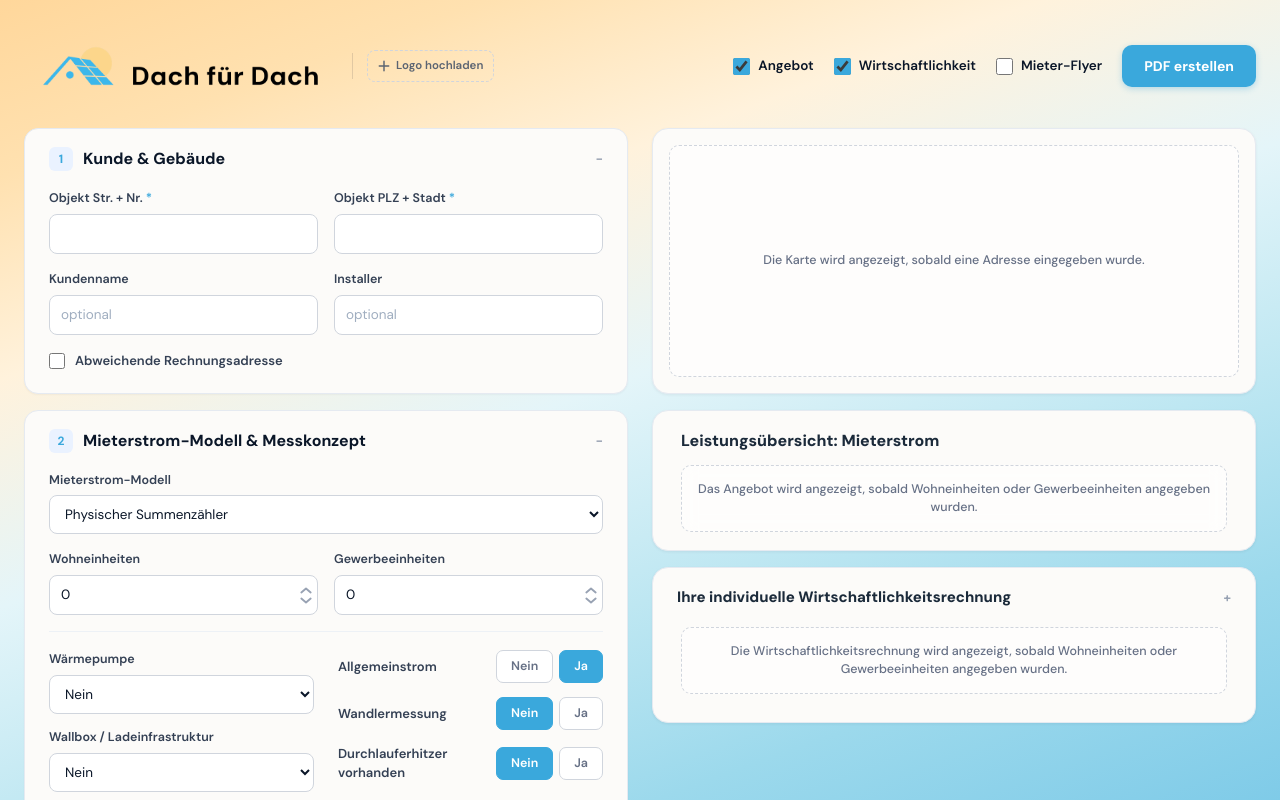
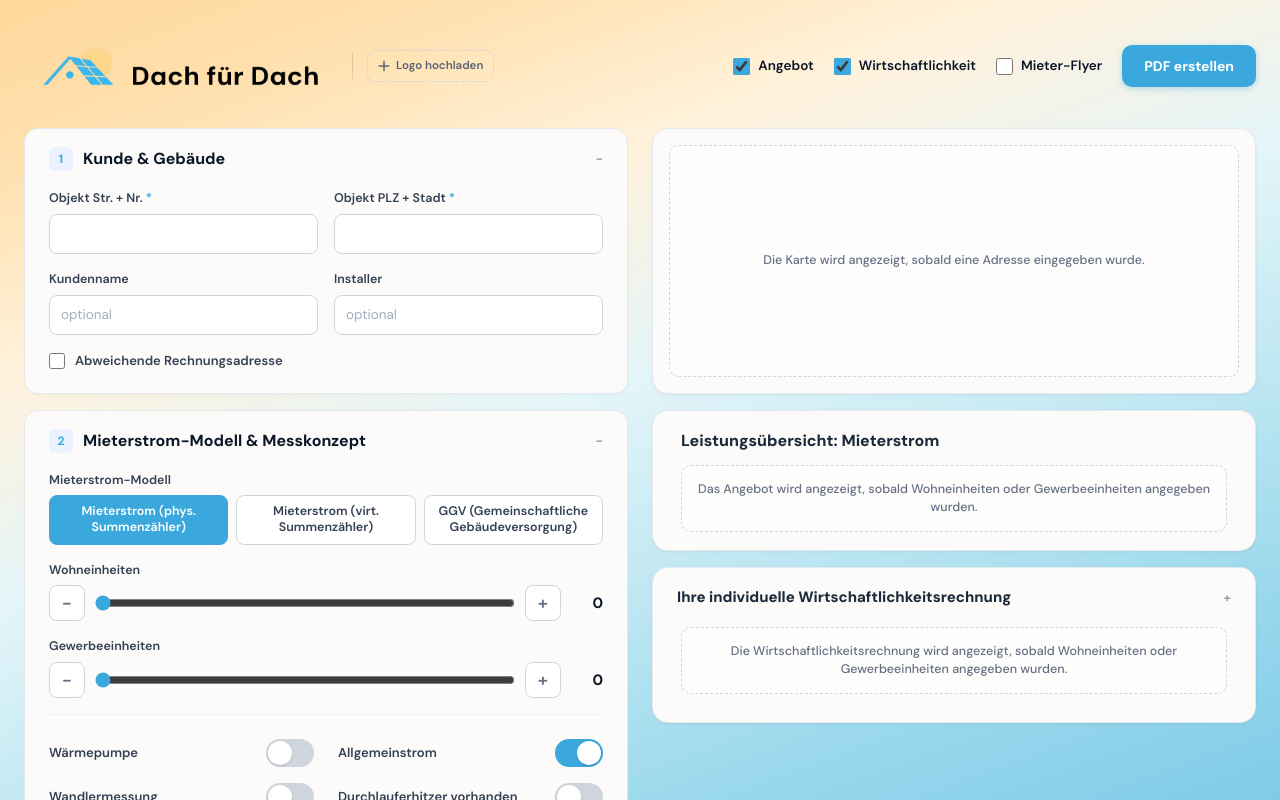
Before and after one commit to Dach-fur-Dach/InstallerTool-Angebot-und-Wirtschaftlichkeitsrechnung, a Next.js app: page / in a window 1280 px wide. Shown: the top 800 px of the page. Built offline with nearby package versions, Linux system fonts and the light colour scheme.

Commit message:
Mieterstrom box: model buttons, unit sliders, one-tap switches, Wallbox count slider

```diff
--- a/components/form/MieterstromModelBox.tsx
+++ b/components/form/MieterstromModelBox.tsx
@@ -2,17 +2,18 @@
 
 import { Collapse } from "@/components/ui/Collapse";
 import { CollapsibleBox } from "@/components/ui/CollapsibleBox";
-import { FieldLabel, NumberInput, SelectInput, YesNoToggle } from "@/components/ui/Field";
+import { ButtonGroup, FieldLabel, NumberInput, SelectInput, SliderField, SwitchRow } from "@/components/ui/Field";
 import { ChevronIcon, DiagramIcon, WarningIcon } from "@/components/ui/Icons";
 import type { MieterstromCalculator } from "@/hooks/useMieterstromCalculator";
 import { MesskonzeptDiagram } from "@/components/form/MesskonzeptDiagram";
-import type { MieterstromModell } from "@/lib/calculator";
 
 export function MieterstromModelBox({ calc }: { calc: MieterstromCalculator }) {
   const {
     form,
     onNum,
     onText,
+    setNum,
+    setWaermepumpe,
     setMieterstromModell,
     setBool,
     box2Open,
@@ -29,74 +30,81 @@ export function MieterstromModelBox({ calc }: { calc: MieterstromCalculator }) {
       open={box2Open}
       onToggle={() => setBox2Open(!box2Open)}
     >
-      <div className="mb-4 grid grid-cols-2 gap-4">
-        <div className="col-span-2">
+      <div className="mb-4 flex flex-col gap-4">
+        <div>
           <FieldLabel label="Mieterstrom-Modell" />
-          <SelectInput
-            value={form.mieterstromModell}
-            onChange={(e) => setMieterstromModell(e.target.value as MieterstromModell)}
-          >
-            <option value="physischer_sz_sw">Physischer Summenzähler</option>
-            <option value="virtueller_sz">Virtueller Summenzähler</option>
-            <option value="ggv">Gemeinschaftliche Gebäudeversorgung (GGV)</option>
-          </SelectInput>
+          <ButtonGroup
+            value={form.mieterstromModell === "physischer_sz" ? "physischer_sz_sw" : form.mieterstromModell}
+            onChange={setMieterstromModell}
+            options={[
+              { value: "physischer_sz_sw", label: "Mieterstrom (phys. Summenzähler)" },
+              { value: "virtueller_sz", label: "Mieterstrom (virt. Summenzähler)" },
+              { value: "ggv", label: "GGV (Gemeinschaftliche Gebäudeversorgung)" },
+            ]}
+          />
         </div>
-        <div>
-          <FieldLabel label="Wohneinheiten" />
-          <NumberInput integer min={0} value={form.wohneinheiten} onChange={onNum("wohneinheiten")} />
-        </div>
-        <div>
-          <FieldLabel label="Gewerbeeinheiten" />
-          <NumberInput integer min={0} value={form.gewerbeeinheiten} onChange={onNum("gewerbeeinheiten")} />
-        </div>
+        <SliderField
+          label="Wohneinheiten"
+          min={0}
+          max={40}
+          value={form.wohneinheiten}
+          onChange={(v) => setNum("wohneinheiten", v)}
+        />
+        <SliderField
+          label="Gewerbeeinheiten"
+          min={0}
+          max={20}
+          value={form.gewerbeeinheiten}
+          onChange={(v) => setNum("gewerbeeinheiten", v)}
+        />
       </div>
 
       <div className="my-1 mb-[18px] h-px bg-[#EDF1F6]" />
 
-      <div className="mb-4 grid grid-cols-2 gap-x-6 gap-y-3.5">
-        <div className="flex flex-col gap-3.5">
-          <div>
-            <FieldLabel label="Wärmepumpe" />
-            <SelectInput value={form.waermepumpeModus} onChange={onText("waermepumpeModus")}>
-              <option value="nein">Nein</option>
-              <option value="eigener_zaehler">Ja, mit eigenem Zähler</option>
-              <option value="allgemeinstrom">Ja, läuft auf Allgemeinstromzähler</option>
-            </SelectInput>
-          </div>
-          <div>
-            <FieldLabel label="Wallbox / Ladeinfrastruktur" />
-            <SelectInput value={form.wallboxModus} onChange={onText("wallboxModus")}>
-              <option value="nein">Nein </option>
-              <option value="hinter_zaehler">Ja, hinter Mieter-/Allgemeinstromzähler</option>
-              <option value="eigener_zaehler">Ja mit eigenem Zähler für Ladeinfrastruktur</option>
-            </SelectInput>
-          </div>
-          <Collapse open={form.wallboxModus === "eigener_zaehler"} innerClassName="border-l-2 border-[#EDF1F6] pl-3">
-            <FieldLabel label="Wallbox: Anzahl" />
-            <NumberInput integer min={0} value={form.wallboxAnzahl} onChange={onNum("wallboxAnzahl")} />
-          </Collapse>
-        </div>
-        <div className="flex flex-col gap-3.5">
-          <YesNoToggle
+      <div className="mb-4 flex flex-col gap-4">
+        <div className="grid grid-cols-2 gap-x-6 gap-y-1">
+          <SwitchRow
+            label="Wärmepumpe"
+            value={form.waermepumpeModus !== "nein"}
+            onChange={(v) => setWaermepumpe(v)}
+          />
+          <SwitchRow
             label="Allgemeinstrom"
             value={form.allgemeinstrom}
             onChange={(v) => setBool("allgemeinstrom", v)}
           />
-          <YesNoToggle
+          <SwitchRow
             label="Wandlermessung"
             value={form.wandlermessung}
             onChange={(v) => setBool("wandlermessung", v)}
           />
-          <YesNoToggle
+          <SwitchRow
             label="Durchlauferhitzer vorhanden"
             value={form.durchlauferhitzer}
             onChange={(v) => setBool("durchlauferhitzer", v)}
           />
-          <Collapse open={form.durchlauferhitzer} innerClassName="border-l-2 border-[#EDF1F6] pl-3">
-            <FieldLabel label="Durchlauferhitzer: Anzahl" />
-            <NumberInput integer min={0} value={form.durchlauferhitzerAnzahl} onChange={onNum("durchlauferhitzerAnzahl")} />
-          </Collapse>
         </div>
+        <Collapse open={form.durchlauferhitzer} innerClassName="border-l-2 border-[#EDF1F6] pl-3">
+          <FieldLabel label="Durchlauferhitzer: Anzahl" />
+          <NumberInput integer min={0} value={form.durchlauferhitzerAnzahl} onChange={onNum("durchlauferhitzerAnzahl")} />
+        </Collapse>
+        <div>
+          <FieldLabel label="Wallbox / Ladeinfrastruktur" />
+          <SelectInput value={form.wallboxModus} onChange={onText("wallboxModus")}>
+            <option value="nein">Nein </option>
+            <option value="hinter_zaehler">Ja, hinter Mieter-/Allgemeinstromzähler</option>
+            <option value="eigener_zaehler">Ja mit eigenem Zähler für Ladeinfrastruktur</option>
+          </SelectInput>
+        </div>
+        <Collapse open={form.wallboxModus === "eigener_zaehler"} innerClassName="border-l-2 border-[#EDF1F6] pl-3">
+          <SliderField
+            label="Wallbox: Anzahl"
+            min={0}
+            max={15}
+            value={form.wallboxAnzahl}
+            onChange={(v) => setNum("wallboxAnzahl", v)}
+          />
+        </Collapse>
       </div>
 
       <Collapse open={wandlerWarning} innerClassName="mb-4 flex items-start gap-2.5 rounded-[10px] border border-[#CFE3F0] bg-[#EAF6FC] px-3.5 py-3">
```
